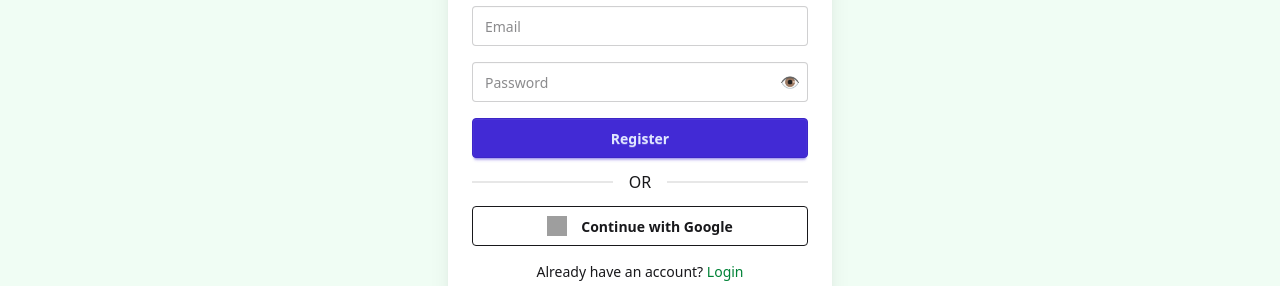
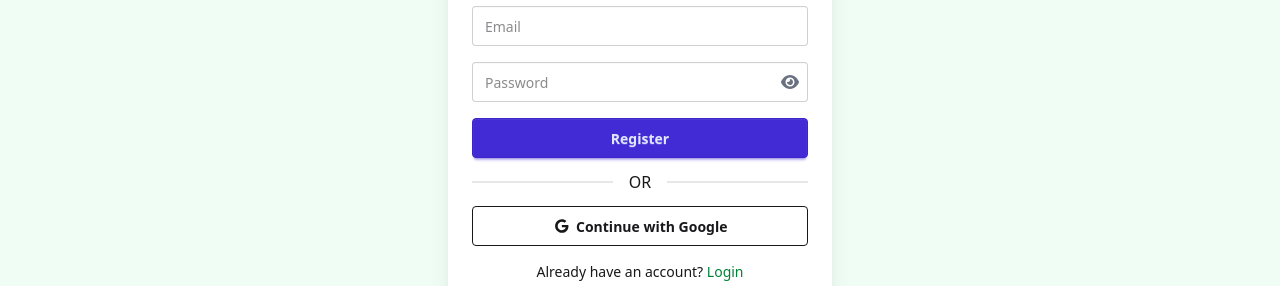
Before and after one commit to Tanvir-173/green, a React (Vite) app: page /register in a window 1280 px wide. Shown: the part 400-686 px from the top of the page. Built offline with nearby package versions, Linux system fonts and the light colour scheme; no server answers; grey boxes are pictures that could not be loaded.

Commit message:
eithth commit

```diff
--- a/src/components/Register/Register.jsx
+++ b/src/components/Register/Register.jsx
@@ -8,6 +8,9 @@
 import { useNavigate, Link } from "react-router";
 import { auth } from "../../firebase/firebase.init";
 import toast from "react-hot-toast";
+import { FontAwesomeIcon } from "@fortawesome/react-fontawesome";
+import { faEye, faEyeSlash } from "@fortawesome/free-solid-svg-icons";
+import { faGoogle } from "@fortawesome/free-brands-svg-icons";
 
 const Register = () => {
   const [loading, setLoading] = useState(false);
@@ -86,7 +89,7 @@
               onClick={() => setShowPassword(!showPassword)}
               className="absolute right-2 top-1/2 transform -translate-y-1/2 text-gray-500 z-10"
             >
-              {showPassword ? "🙈" : "👁️"}
+             {showPassword ? <FontAwesomeIcon icon={faEyeSlash} />:<FontAwesomeIcon icon={faEye} />}
             </button>
           </div>
 
@@ -100,7 +103,7 @@
         <div className="divider">OR</div>
 
         <button onClick={handleGoogleSignUp} className="btn btn-outline w-full flex items-center justify-center" disabled={loading}>
-          <img src="https://www.svgrepo.com/show/475656/google-color.svg" alt="Google" className="w-5 h-5 mr-2" />
+          <FontAwesomeIcon icon={faGoogle} />
           Continue with Google
         </button>
 
```
Also changed, not shown: 1 other file (tests, documents, lock files or other folders).
